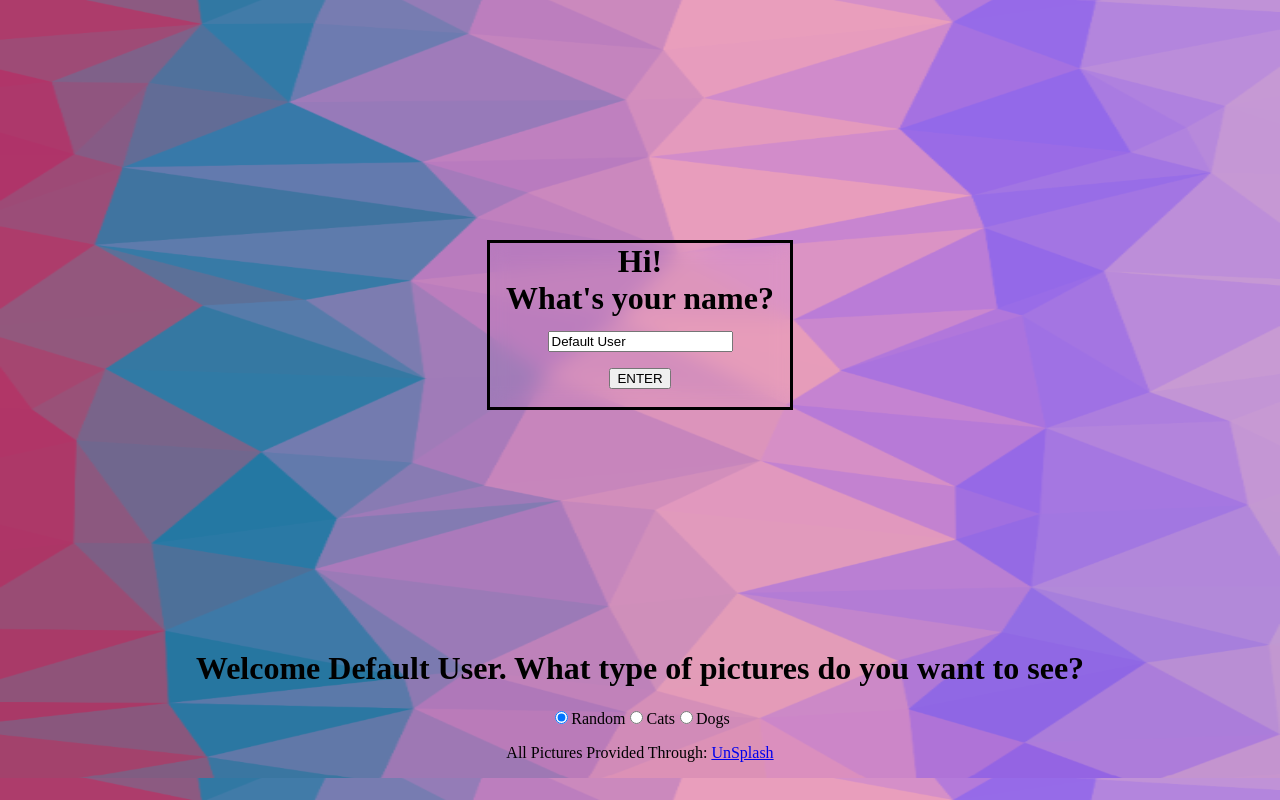
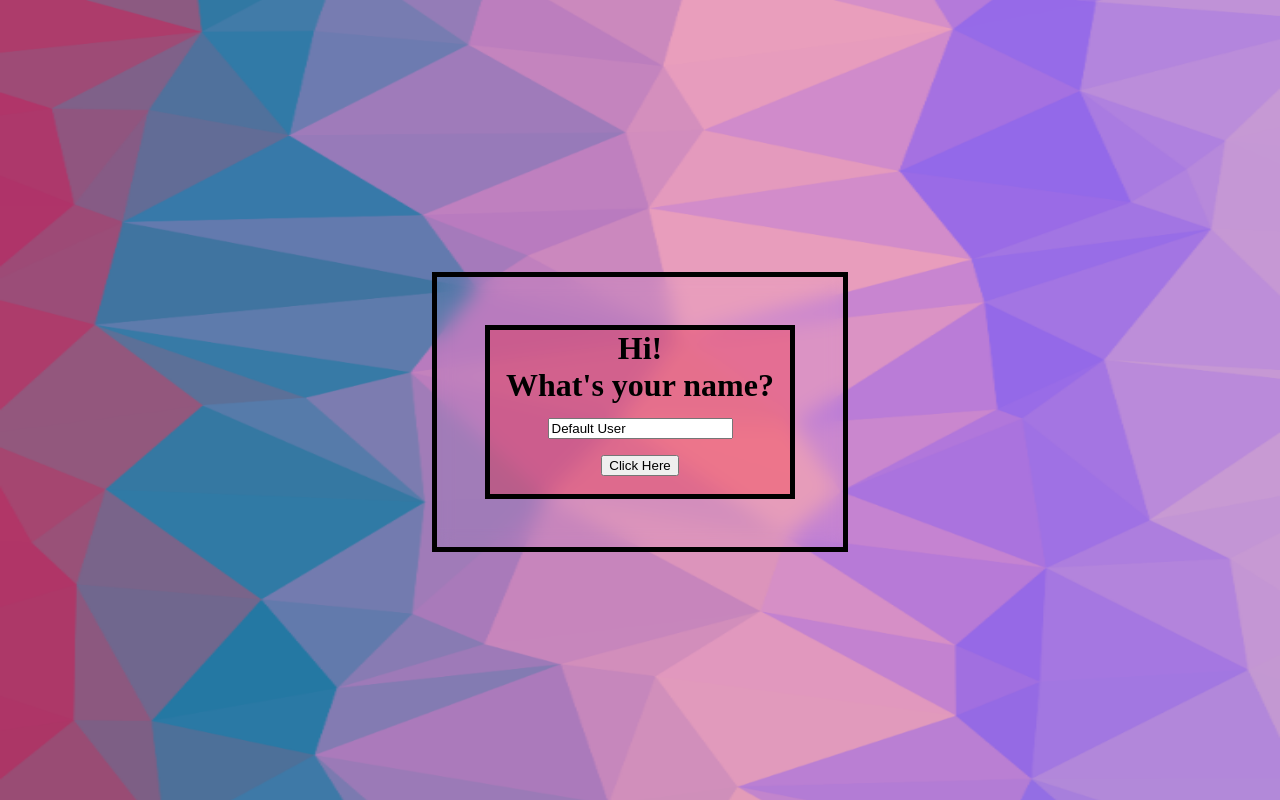
Before and after one commit to DickyKitchenJr/experiments, a React (Create React App) app in the folder react-experiment/: page / in a window 1280 px wide. Shown: the top 800 px of the page. Built offline with nearby package versions, Linux system fonts and the light colour scheme; no server answers.

Commit message:
fine tuning styling

```diff
--- a/react-experiment/src/parts/Greeting.css
+++ b/react-experiment/src/parts/Greeting.css
@@ -1,11 +1,30 @@
+.greeting{
+    border: black solid 5px;
+    width: max-content;
+    margin-top: 17rem;
+    margin-bottom: 20rem;
+    margin-left: auto;
+    margin-right: auto;
+    padding: 3rem;
+    backdrop-filter: blur(10px);
+}
+
 form{
     width: fit-content;
-    margin: 15rem auto;
+    /* margin: 15rem auto; */
+    margin-left: auto;
+    margin-right: auto;
     padding-left: 1rem;
     padding-right: 1rem;
     padding-bottom: 1rem;
-    border: black solid 3px;
+    border: black solid 5px;
     font-size: 2rem;
     font-weight: bold;
-    backdrop-filter: blur(10px);
+    background-color: rgba(255, 0, 0, 0.25);
+    /* backdrop-filter: blur(40px); */
 }
+
+#welcome{
+    padding-top: 1rem;
+    padding-bottom: 1rem;
+}
--- a/react-experiment/src/parts/Greeting.js
+++ b/react-experiment/src/parts/Greeting.js
@@ -16,15 +16,16 @@ function Greeting() {
 
   // PURPOSE: to return either the user's selection or Default User
   const userChoice = () => {
-    if(userSelection){
+    if (userSelection) {
       return `${userSelection}`;
     } else {
-      return 'Default User'
+      return "Default User";
+    }
   };
-  }
 
   return (
     <>
+      <div className="greeting">
         <form>
           <label>
             Hi!
@@ -39,16 +40,19 @@ function Greeting() {
               onChange={handleChange}
             />
             <br />
+            <a href="#welcome">
               <input
                 type="button"
-            value="ENTER"
+                value="Click Here"
                 onClick={() => setUserName(userChoice)}
               />
+            </a>
           </label>
         </form>
-      <h1>
-        Welcome {userName}. What type of
-        pictures do you want to see?
+      </div>
+
+      <h1 id="welcome">
+        Welcome {userName}. What type of pictures do you want to see?
       </h1>
     </>
   );
```
Lines whose indentation alone changed are shown as unchanged.
